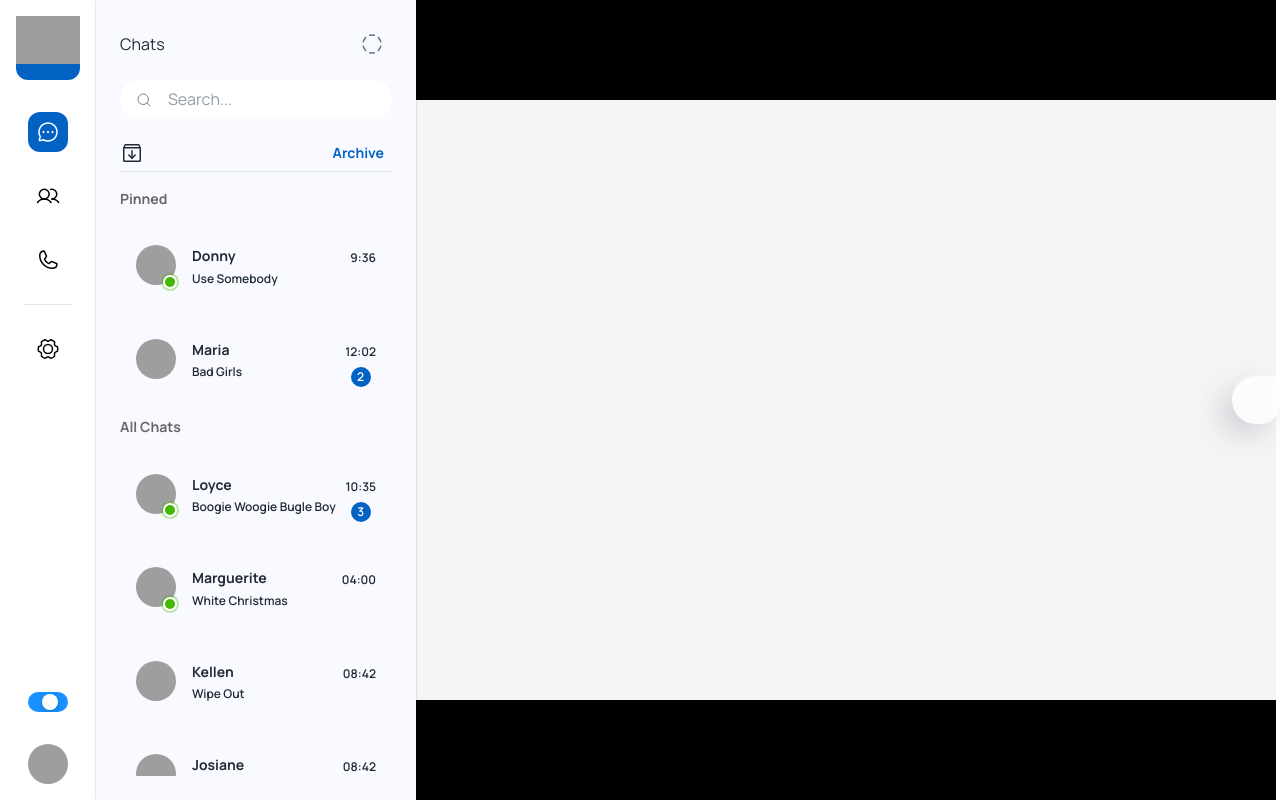
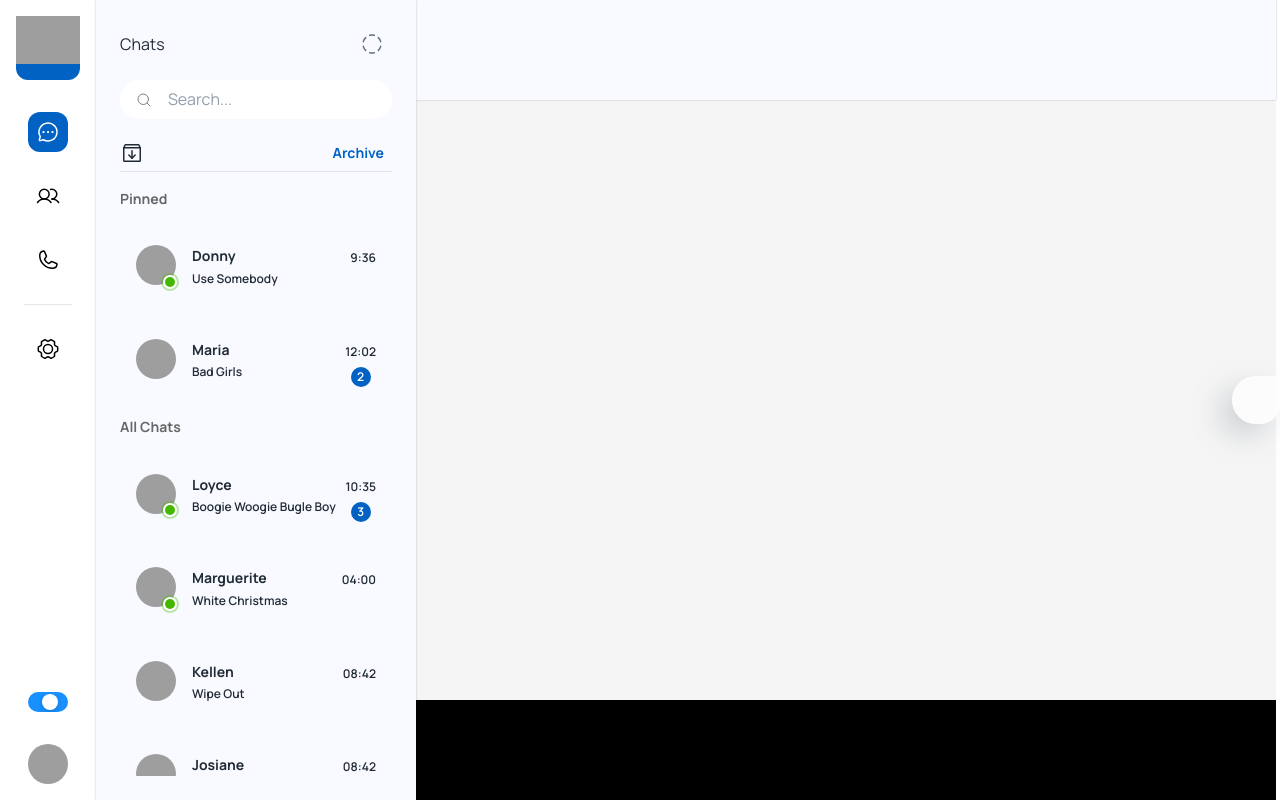
Before and after one commit to rohan-tech-negi/Chat-App, a React (Create React App) app: page /app in a window 1280 px wide. Built offline with nearby package versions, Linux system fonts and the light colour scheme; grey boxes are pictures that could not be loaded; some icons are missing.

Commit message:
now we have structure the componenets where they will be placed

```diff
--- a/src/components/conversation/index.js
+++ b/src/components/conversation/index.js
@@ -5,7 +5,10 @@ const Conversation = () => {
   return (
     <Stack height={"100%"} maxHeight={"100vh"} width={"auto"}>
         {/* chatheader */}
-        <Box sx={{height:100, width: "100%", backgroundColor: "#000"}}>
+        <Box sx={{height:100, width: "100%", backgroundColor: "#F8FAFF", boxShadow: "0px 0px 2px rgba(0, 0, 0, 0.25)"}}>
+            <Stack alignItems={"center"} direction="row" justifyContent={"space-between"} sx={{width: "100%", height: "100%"}}>
+
+            </Stack>
 
         </Box>
 
```
